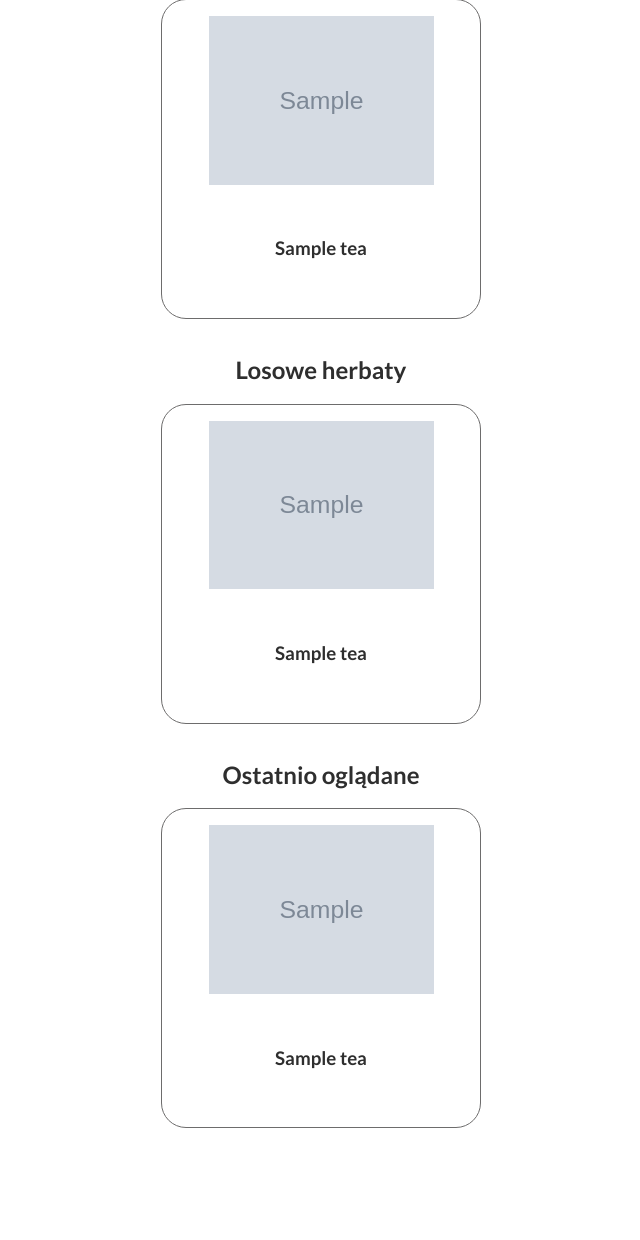
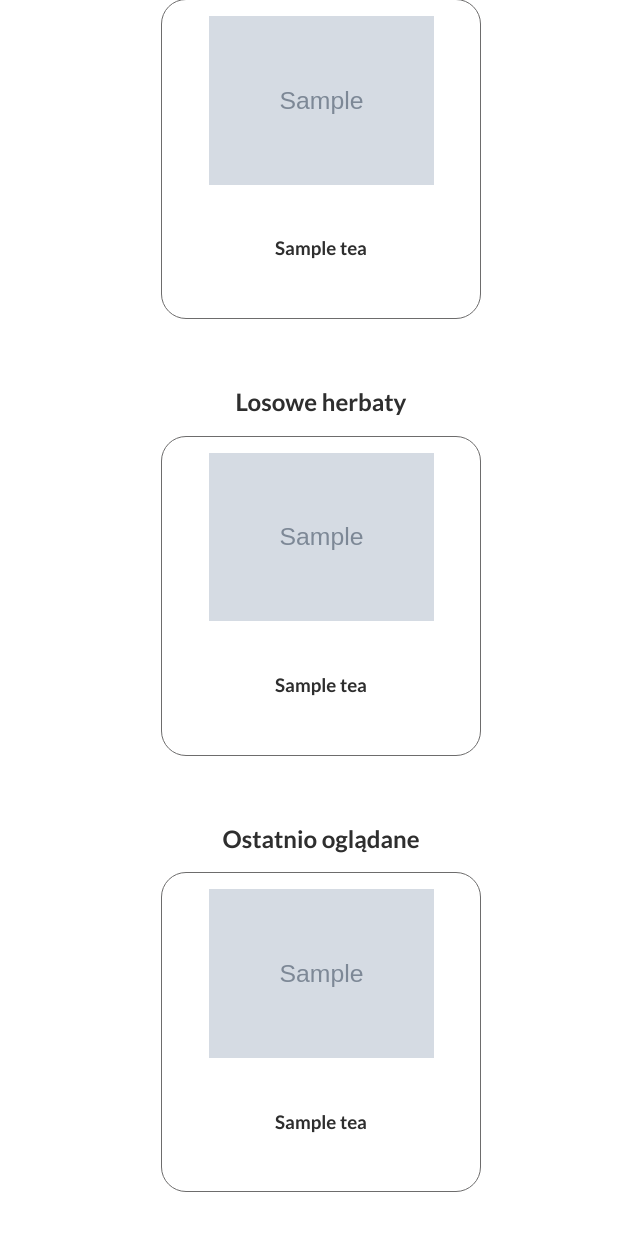
Before and after one commit to wojciklukasz/TeaTracker, a Django app: page / in a window 1280 px wide. Shown: the part 155-1395 px from the top of the page, without its empty margins (319-959 px from the left). Before the commit the page ends 1283 px from the top, so only its background shows below. Run offline with Django 5.2, Linux system fonts and the light colour scheme; tables that the repository leaves empty hold one stand-in row (values such as "Sample post"); grey boxes marked "Sample" are stand-in pictures.

Commit message:
Add padding to space out vertical items

```diff
--- a/tea/static/tea/main-page.css
+++ b/tea/static/tea/main-page.css
@@ -14,6 +14,10 @@ main {
     display: flex;
     flex-wrap: wrap;
     padding: 0;
+}
+
+#main-content li {
+    padding-bottom: 2rem;
 }
 
 #main-content a {
```
